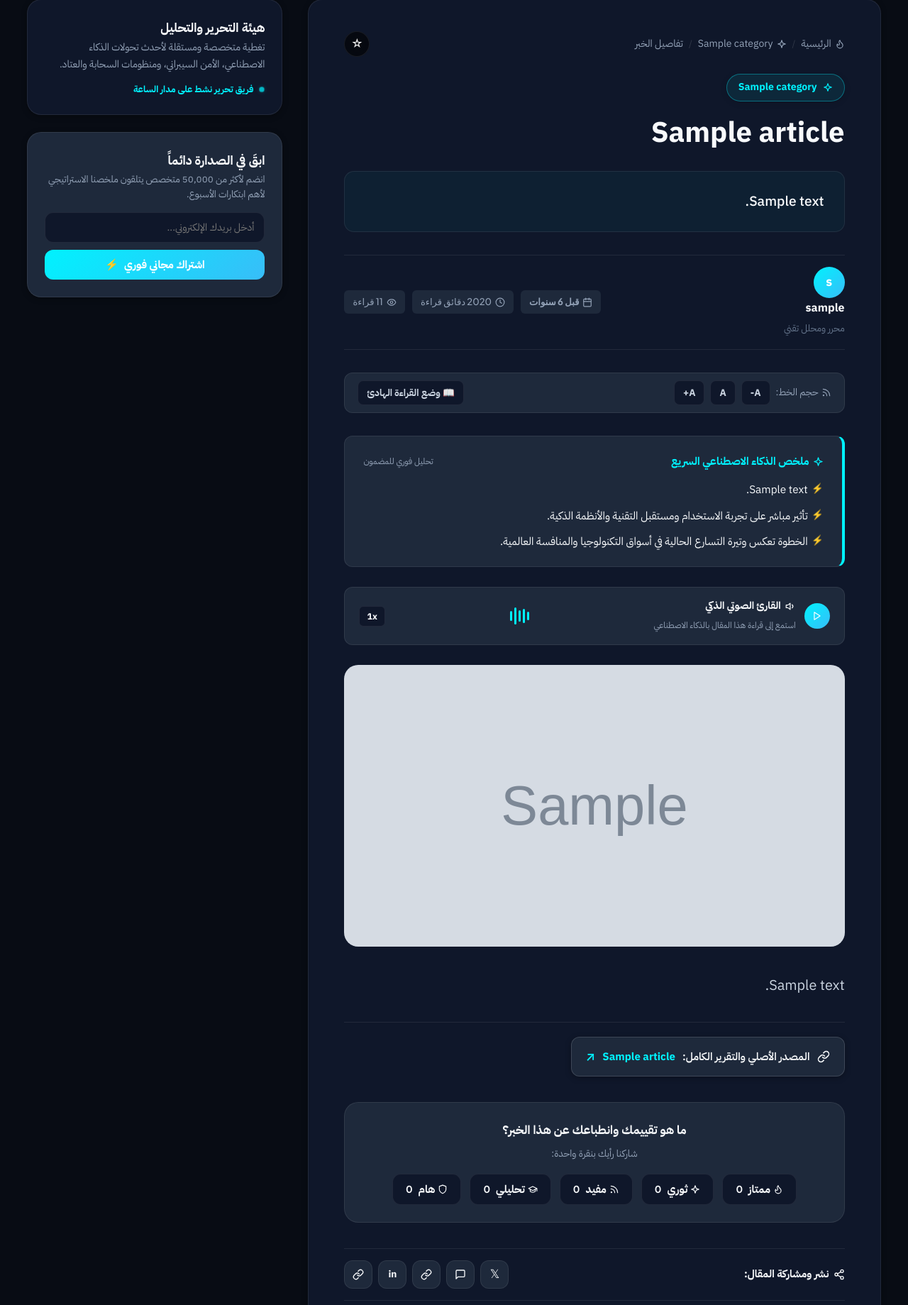
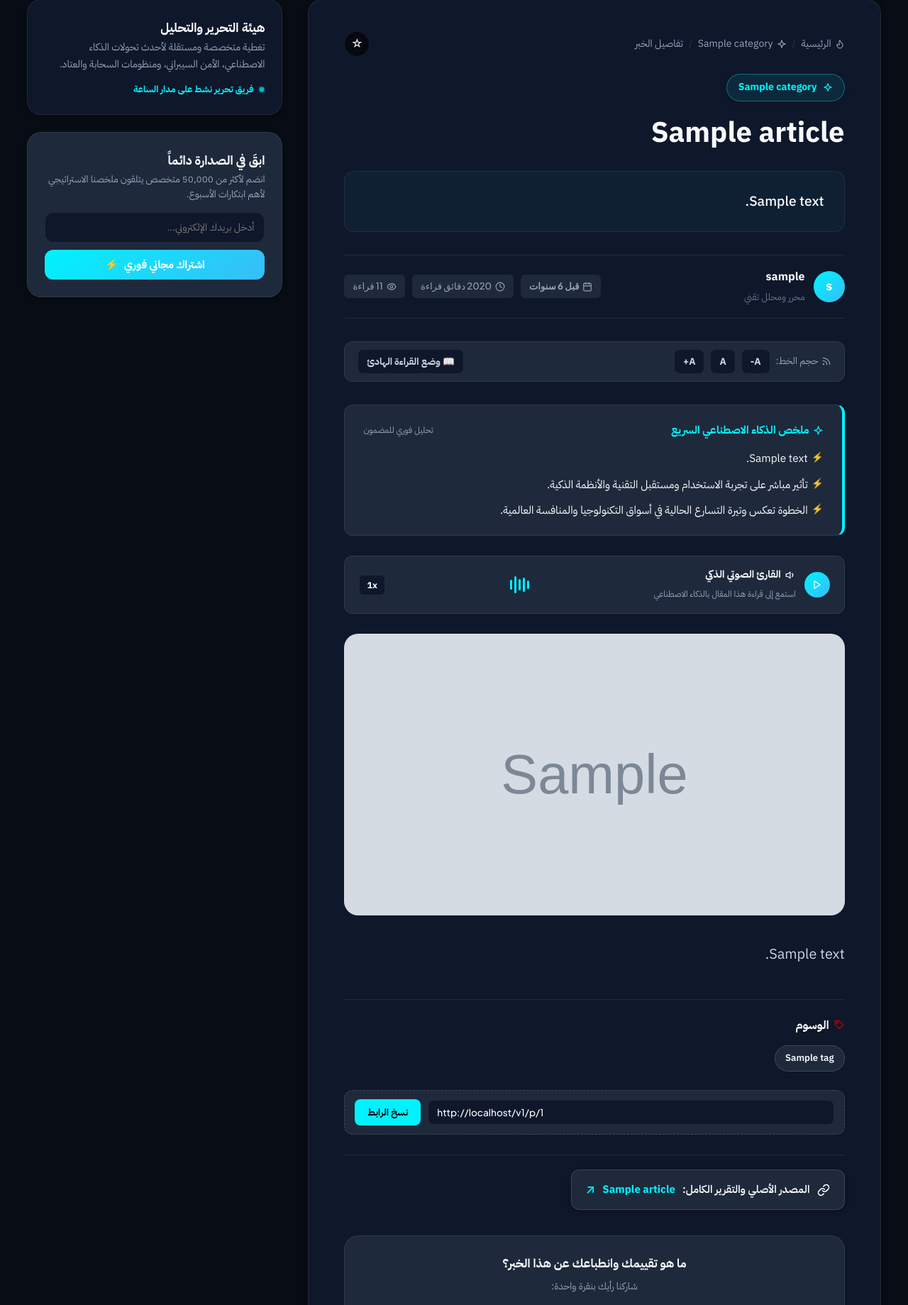
Before and after one commit to EngAlaaJahaf/Universal-Starter-Platform, a PHP site: page /v1/article/sample in a window 1280 px wide. Shown: the part 251-2090 px from the top of the page at 71% size. Run offline with PHP 8.4, Linux system fonts and the light colour scheme; tables that the repository leaves empty or names only in its code hold one stand-in row (values such as "Sample post"); grey boxes marked "Sample" are stand-in pictures; some libraries are stand-ins or nearby versions.

Commit message:
Add AITnews-style article page: justified paragraphs, red h2, tags cloud, shortlink /p/{id} with 301 redirect, copy box

```diff
--- a/assets/css/site.css
+++ b/assets/css/site.css
@@ -2066,8 +2066,6 @@ img {
   color: #080c14;
   border-color: var(--accent-primary);
 }
-  gap: 16px;
-}
 
 .author-meta-info {
   display: flex;
@@ -2192,6 +2190,9 @@ img {
   margin-bottom: 32px;
   line-height: 2.3;
   letter-spacing: 0;
+  text-align: justify;
+  text-justify: inter-word;
+  direction: rtl;
 }
 
 .reader-article-content p:first-of-type {
@@ -2216,7 +2217,13 @@ img {
   margin-top: 48px;
   margin-bottom: 22px;
   padding-bottom: 12px;
-  border-bottom: 1px solid var(--border-subtle);
+  border-bottom: 2px solid rgba(196, 0, 0, 0.35);
+  color: #c40000;
+}
+
+[data-theme="light"] .reader-article-content h2 {
+  color: #b30000;
+  border-bottom-color: rgba(196, 0, 0, 0.4);
 }
 
 .reader-article-content h3 {
@@ -2252,6 +2259,104 @@ img {
   line-height: 2.15;
   color: var(--text-main);
   border: 1px solid var(--border-subtle);
+}
+
+/* Post Bottom Meta: Tags Cloud + Shortlink (AITnews-style) */
+.post-bottom-meta {
+  margin-top: 40px;
+  padding-top: 22px;
+  border-top: 1px solid var(--border-subtle);
+}
+
+.post-bottom-meta-title {
+  display: flex;
+  align-items: center;
+  gap: 7px;
+  font-weight: 800;
+  font-size: 1.02rem;
+  color: var(--text-main);
+  margin-bottom: 14px;
+}
+
+.post-tags-icon {
+  color: #c40000;
+  display: inline-flex;
+}
+
+.tagcloud {
+  display: flex;
+  flex-wrap: wrap;
+  gap: 8px;
+}
+
+.tagcloud a {
+  display: inline-block;
+  padding: 6px 14px;
+  font-size: 0.82rem;
+  font-weight: 600;
+  color: var(--text-main);
+  background: var(--bg-surface-elevated);
+  border: 1px solid var(--border-medium);
+  border-radius: 999px;
+  text-decoration: none;
+  transition: all var(--tr-fast);
+}
+
+.tagcloud a:hover {
+  color: #ffffff;
+  background: #c40000;
+  border-color: #c40000;
+  transform: translateY(-1px);
+  box-shadow: 0 4px 12px rgba(196, 0, 0, 0.35);
+}
+
+.post-shortlink {
+  display: flex;
+  align-items: center;
+  gap: 10px;
+  margin-top: 26px;
+  padding: 12px 14px;
+  background: var(--bg-surface-elevated);
+  border: 1px dashed var(--border-medium);
+  border-radius: 12px;
+}
+
+.post-shortlink input {
+  flex: 1;
+  min-width: 0;
+  background: var(--bg-surface);
+  border: 1px solid var(--border-subtle);
+  color: var(--text-main);
+  font-family: var(--font-numbers);
+  font-size: 0.85rem;
+  padding: 8px 12px;
+  border-radius: 8px;
+  direction: ltr;
+  text-align: left;
+}
+
+.post-shortlink .button {
+  background: var(--accent-primary);
+  color: var(--text-inverse);
+  border: 0;
+  font-weight: 800;
+  font-size: 0.84rem;
+  padding: 8px 18px;
+  border-radius: 8px;
+  cursor: pointer;
+  transition: all var(--tr-fast);
+  white-space: nowrap;
+}
+
+.post-shortlink .button:hover {
+  filter: brightness(1.1);
+  transform: translateY(-1px);
+}
+
+.post-shortlink #copy-post-url-msg {
+  font-size: 0.8rem;
+  font-weight: 700;
+  color: #10b981;
 }
 
 /* Zen Reading Mode */
--- a/controllers/ArticleController.php
+++ b/controllers/ArticleController.php
@@ -134,6 +134,24 @@ class ArticleController extends Controller
     }
 
     /**
+     * Short-link friendly URL: /p/{id} -> canonical /article/{slug}
+     * Mimics the classic "?p=123" short links used by news platforms.
+     */
+    public function shortlink($id)
+    {
+        $articleModel = new Article();
+        $article = $articleModel->getBySlug((string) (int) $id);
+
+        if (!$article) {
+            http_response_code(404);
+            return $this->view('errors/404');
+        }
+
+        header('Location: ' . app_url('article/' . rawurlencode($article['slug'])), true, 301);
+        exit;
+    }
+
+    /**
      * Standard Industry Practice for Unique View Tracking:
      * - Filters automated crawlers & bots
      * - Ignores admin/editor preview sessions
--- a/index.php
+++ b/index.php
@@ -205,6 +205,8 @@ if (!function_exists('ui_icon')) {
                 return '<svg ' . $baseAttr . '><rect width="14" height="14" x="8" y="8" rx="2" ry="2"/><path d="M4 16c-1.1 0-2-.9-2-2V4c0-1.1.9-2 2-2h10c1.1 0 2 .9 2 2"/></svg>';
             case 'star':
                 return '<svg ' . $baseAttr . '><polygon points="12 2 15.09 8.26 22 9.27 17 14.14 18.18 21.02 12 17.77 5.82 21.02 7 14.14 2 9.27 8.91 8.26 12 2"/></svg>';
+            case 'tags':
+                return '<svg ' . $baseAttr . '><path d="M2 2h8l10 10-8 8L2 10z"/><circle cx="6.5" cy="6.5" r="1.5"/></svg>';
             case 'poll':
             case 'bar-chart':
                 return '<svg ' . $baseAttr . '><line x1="12" x2="12" y1="20" y2="10"/><line x1="18" x2="18" y1="20" y2="4"/><line x1="6" x2="6" y1="20" y2="16"/></svg>';
@@ -443,6 +445,7 @@ $router = new Router();
 $router->get('/', 'HomeController@index');
 $router->get('/articles', 'ArticleController@index');
 $router->get('/article/{slug}', 'ArticleController@show');
+$router->get('/p/{id}', 'ArticleController@shortlink');
 $router->get('/category/{slug}', 'ArticleController@category');
 $router->get('/search', 'SearchController@index');
 
--- a/views/article.php
+++ b/views/article.php
@@ -288,6 +288,47 @@ require_once APP_ROOT . '/views/partials/header.php';
             <?= inject_in_article_ad($articleContent) ?>
         </div>
 
+        <!-- Post Bottom Meta: Tags Cloud (AITnews style) -->
+        <?php if (!empty($article['tags']) && is_array($article['tags'])): ?>
+            <div class="post-bottom-meta post-bottom-tags">
+                <div class="post-bottom-meta-title">
+                    <span class="post-tags-icon" aria-hidden="true"><?= ui_icon('tags', '', 15) ?></span>
+                    <span>الوسوم</span>
+                </div>
+                <span class="tagcloud">
+                    <?php foreach ($article['tags'] as $postTag): ?>
+                        <a href="<?= article_e(app_url('search?q=' . rawurlencode($postTag['name']))) ?>" rel="tag"><?= article_e($postTag['name']) ?></a>
+                    <?php endforeach; ?>
+                </span>
+            </div>
+        <?php endif; ?>
+
+        <!-- Shortlink Copy Box (AITnews style) -->
+        <div class="post-shortlink">
+            <input type="text" id="short-post-url" value="<?= article_e(app_url('p/' . (int) $article['id'])) ?>" data-url="<?= article_e(app_url('p/' . (int) $article['id'])) ?>" readonly>
+            <button type="button" id="copy-post-url" class="button">نسخ الرابط</button>
+            <span id="copy-post-url-msg" style="display:none;">تم نسخ الرابط</span>
+        </div>
+        <script>
+        (function() {
+            var copyBtn = document.getElementById('copy-post-url');
+            if (!copyBtn) return;
+            copyBtn.addEventListener('click', function() {
+                var copyText = document.getElementById('short-post-url');
+                var msg = document.getElementById('copy-post-url-msg');
+                if (!navigator.clipboard || !navigator.clipboard.writeText) {
+                    copyText.select();
+                    try { document.execCommand('copy'); } catch (e) {}
+                    if (msg) { msg.style.display = 'block'; }
+                    return;
+                }
+                navigator.clipboard.writeText(copyText.getAttribute('data-url') || copyText.value).then(function() {
+                    if (msg) { msg.style.display = 'block'; }
+                });
+            });
+        })();
+        </script>
+
         <!-- Source Attribution Button (If exists) -->
         <?php if (!empty($article['source_url'])): ?>
             <div style="margin:28px 0;padding-top:20px;border-top:1px solid var(--border-subtle)">
```
